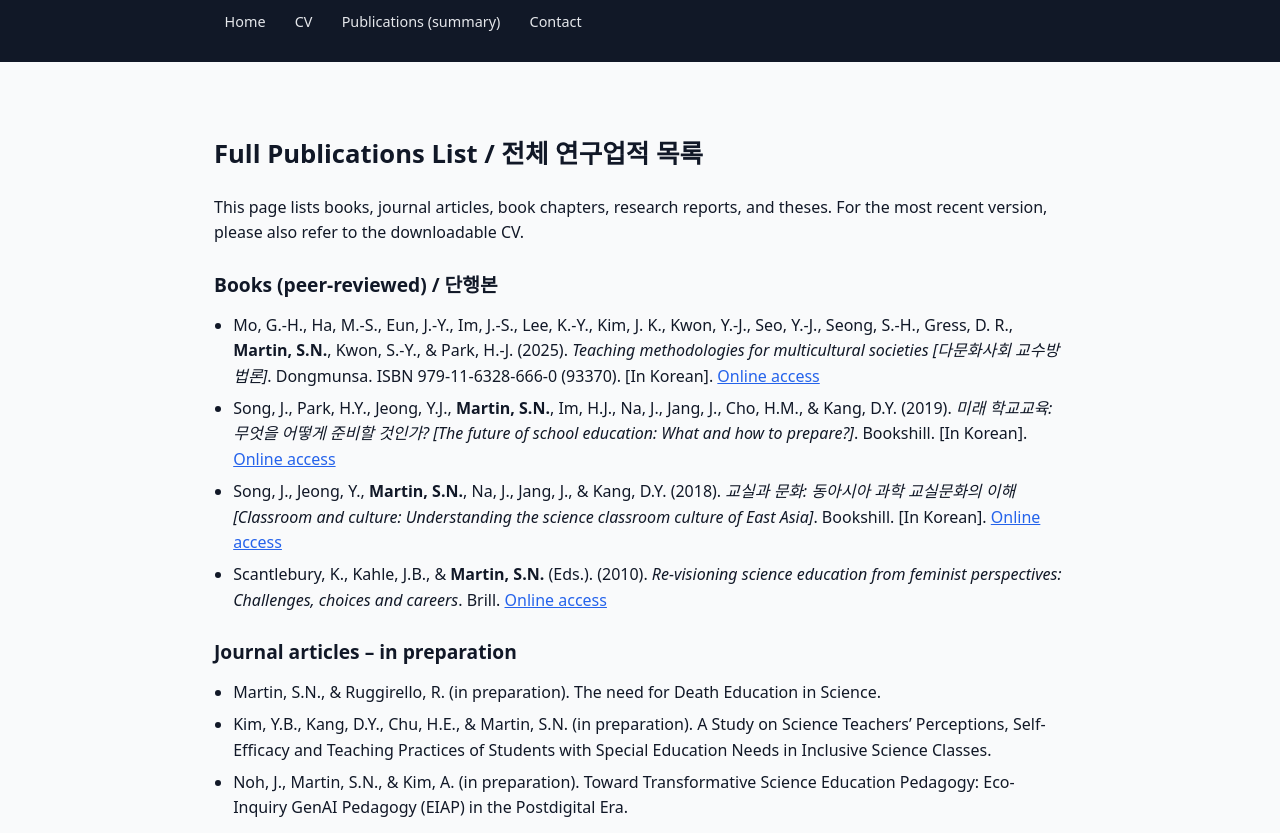
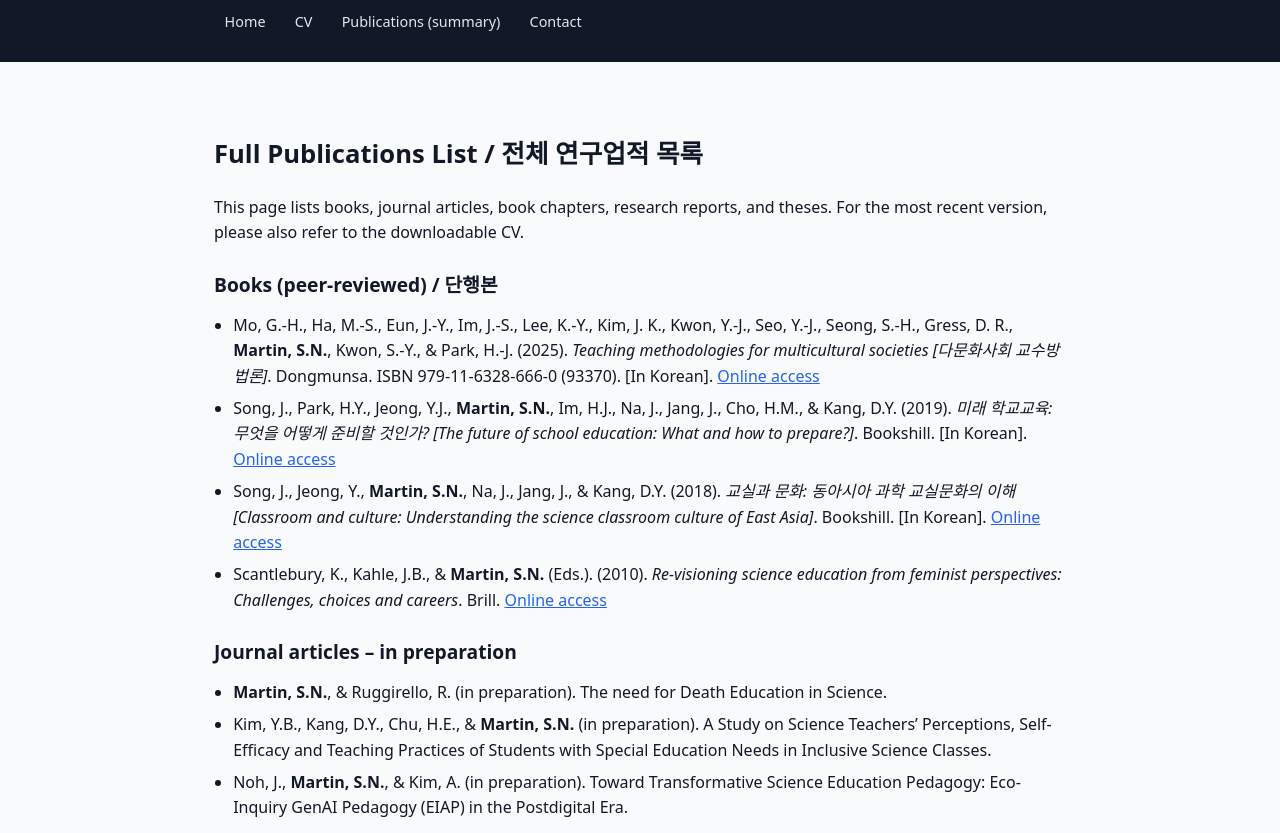
Before and after one commit to sm655/sasee-lab-site, a plain HTML site: page publications.html in a window 1280 px wide. Shown: the part 119-952 px from the top of the page. Drawn offline with Linux system fonts and the light colour scheme.

Commit message:
Update publications.html

```diff
--- a/publications.html
+++ b/publications.html
@@ -415,5 +415,48 @@
 <script>
   document.getElementById('year').textContent = new Date().getFullYear();
 </script>
+
+<script>
+  // Automatically bold Sonya N. Martin's name in all citations on this page
+  (function () {
+    const variants = ["Martin, S.N.", "Martin, S. N.", "Martin, S."];
+
+    function highlightName(variant) {
+      const walker = document.createTreeWalker(
+        document.body,
+        NodeFilter.SHOW_TEXT,
+        null
+      );
+      const textNodes = [];
+      let node;
+
+      while ((node = walker.nextNode())) {
+        if (!node.nodeValue.includes(variant)) continue;
+        if (node.parentNode && node.parentNode.nodeName === "STRONG") continue;
+        textNodes.push(node);
+      }
+
+      textNodes.forEach((textNode) => {
+        const parts = textNode.nodeValue.split(variant);
+        const frag = document.createDocumentFragment();
+
+        parts.forEach((part, index) => {
+          if (part) {
+            frag.appendChild(document.createTextNode(part));
+          }
+          if (index < parts.length - 1) {
+            const strong = document.createElement("strong");
+            strong.textContent = "Martin, S.N.";
+            frag.appendChild(strong);
+          }
+        });
+
+        textNode.parentNode.replaceChild(frag, textNode);
+      });
+    }
+
+    variants.forEach(highlightName);
+  })();
+</script>
 </body>
 </html>
```
